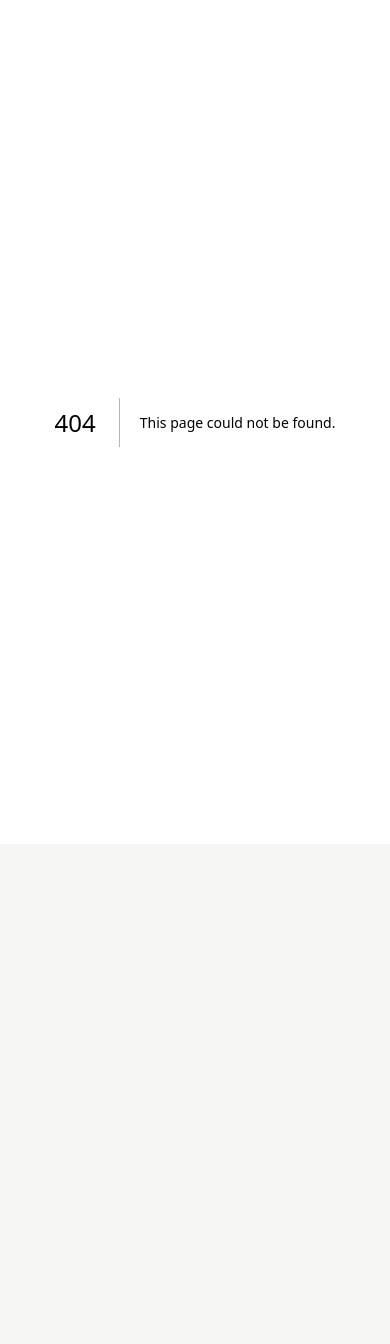
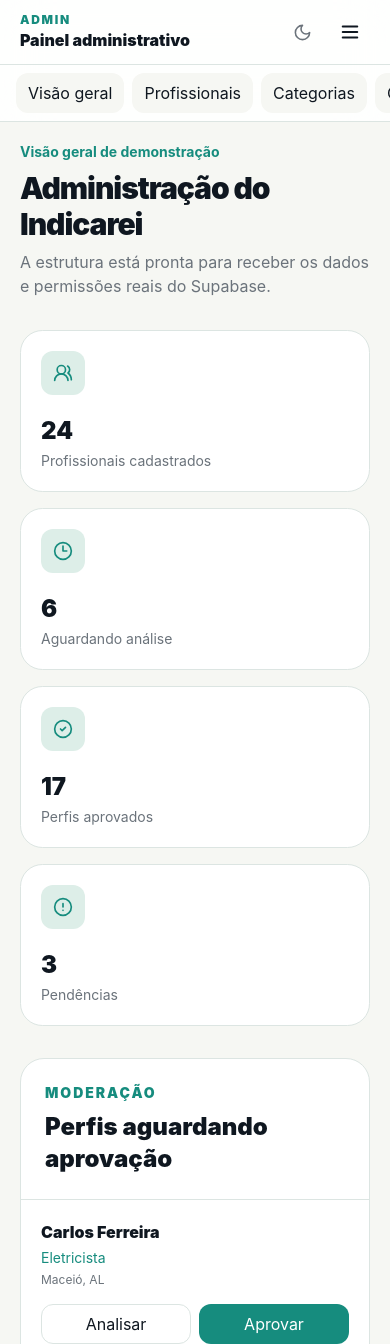
Before and after one commit to JoelsonJSantos/indicarei-v2, a Next.js app: page /admin in a window 390 px wide. Before the commit this address had no page. Shown: the top 1344 px of the page. Before the commit the page ends 844 px from the top, so only its background shows below. Built offline with nearby package versions, Linux system fonts and the light colour scheme.

Commit message:
feat: cria painel administrativo responsivo

```diff
--- /dev/null
+++ b/src/app/admin/page.tsx
@@ -0,0 +1,71 @@
+import { AlertCircle, CheckCircle2, Clock3, UsersRound } from "lucide-react";
+import { DashboardShell } from "@/components/dashboard-shell";
+
+const stats = [
+  { label: "Profissionais cadastrados", value: "24", icon: UsersRound },
+  { label: "Aguardando análise", value: "6", icon: Clock3 },
+  { label: "Perfis aprovados", value: "17", icon: CheckCircle2 },
+  { label: "Pendências", value: "3", icon: AlertCircle },
+];
+
+const pendingProfessionals = [
+  ["Carlos Ferreira", "Eletricista", "Maceió, AL"],
+  ["Mariana Souza", "Ar-condicionado", "Arapiraca, AL"],
+  ["Studio Web Norte", "Desenvolvimento web", "Atendimento remoto"],
+];
+
+export default function AdminDashboardPage() {
+  return (
+    <DashboardShell role="admin" title="Painel administrativo">
+      <section>
+        <p className="text-sm font-bold text-[var(--primary)]">Visão geral de demonstração</p>
+        <h2 className="mt-2 text-3xl font-black tracking-[-0.035em]">Administração do Indicarei</h2>
+        <p className="mt-2 text-[var(--text-muted)]">A estrutura está pronta para receber os dados e permissões reais do Supabase.</p>
+      </section>
+
+      <section className="mt-8 grid gap-4 sm:grid-cols-2 xl:grid-cols-4">
+        {stats.map(({ label, value, icon: Icon }) => (
+          <article key={label} className="rounded-[1.4rem] border border-[var(--border)] bg-[var(--surface)] p-5">
+            <span className="grid size-11 place-items-center rounded-xl bg-[var(--success-bg)] text-[var(--primary)]"><Icon size={20} /></span>
+            <p className="mt-5 text-2xl font-black">{value}</p>
+            <p className="mt-1 text-sm text-[var(--text-muted)]">{label}</p>
+          </article>
+        ))}
+      </section>
+
+      <section className="mt-8 grid gap-6 xl:grid-cols-[1fr_360px]">
+        <article className="overflow-hidden rounded-[1.5rem] border border-[var(--border)] bg-[var(--surface)]">
+          <div className="border-b border-[var(--border)] p-6">
+            <p className="text-sm font-black uppercase tracking-[0.14em] text-[var(--primary)]">Moderação</p>
+            <h3 className="mt-2 text-2xl font-black">Perfis aguardando aprovação</h3>
+          </div>
+
+          <div className="divide-y divide-[var(--border)]">
+            {pendingProfessionals.map(([name, category, location]) => (
+              <div key={name} className="flex flex-col gap-4 p-5 sm:flex-row sm:items-center sm:justify-between">
+                <div>
+                  <p className="font-black">{name}</p>
+                  <p className="mt-1 text-sm text-[var(--primary)]">{category}</p>
+                  <p className="mt-1 text-xs text-[var(--text-muted)]">{location}</p>
+                </div>
+                <div className="grid grid-cols-2 gap-2 sm:flex">
+                  <button className="min-h-10 rounded-xl border border-[var(--border)] px-4 text-sm font-bold">Analisar</button>
+                  <button className="min-h-10 rounded-xl bg-[var(--primary)] px-4 text-sm font-bold text-white">Aprovar</button>
+                </div>
+              </div>
+            ))}
+          </div>
+        </article>
+
+        <aside className="rounded-[1.5rem] border border-[var(--border)] bg-[var(--surface)] p-6">
+          <p className="text-sm font-black uppercase tracking-[0.14em] text-[var(--primary)]">Integrações futuras</p>
+          <div className="mt-5 space-y-3">
+            {["Supabase: banco e autenticação", "Cloudinary: fotos e vídeos", "Resend: e-mails", "Asaas: pagamentos"].map((item) => (
+              <div key={item} className="rounded-xl bg-[var(--background)] p-4 text-sm font-bold">{item}</div>
+            ))}
+          </div>
+        </aside>
+      </section>
+    </DashboardShell>
+  );
+}
```
